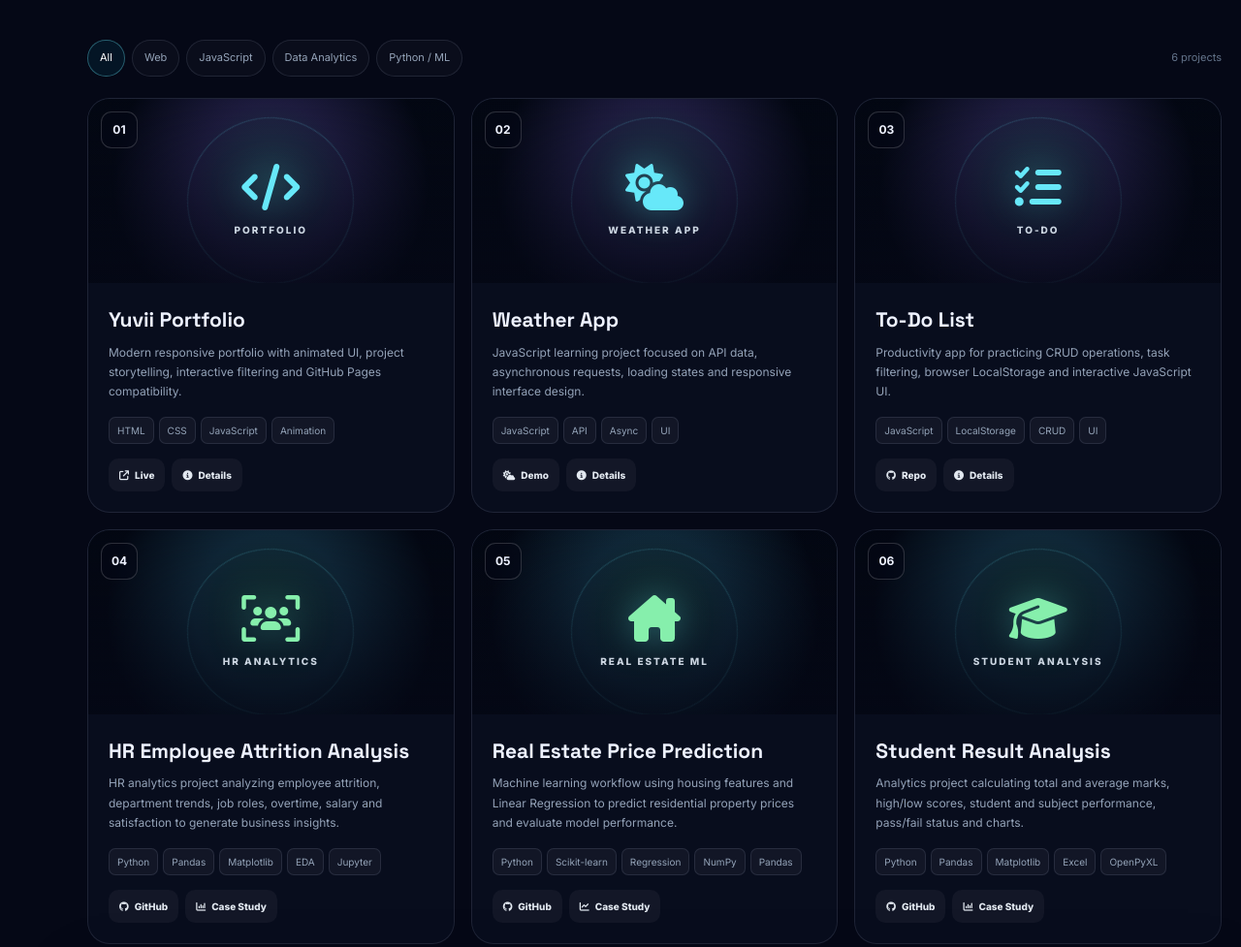
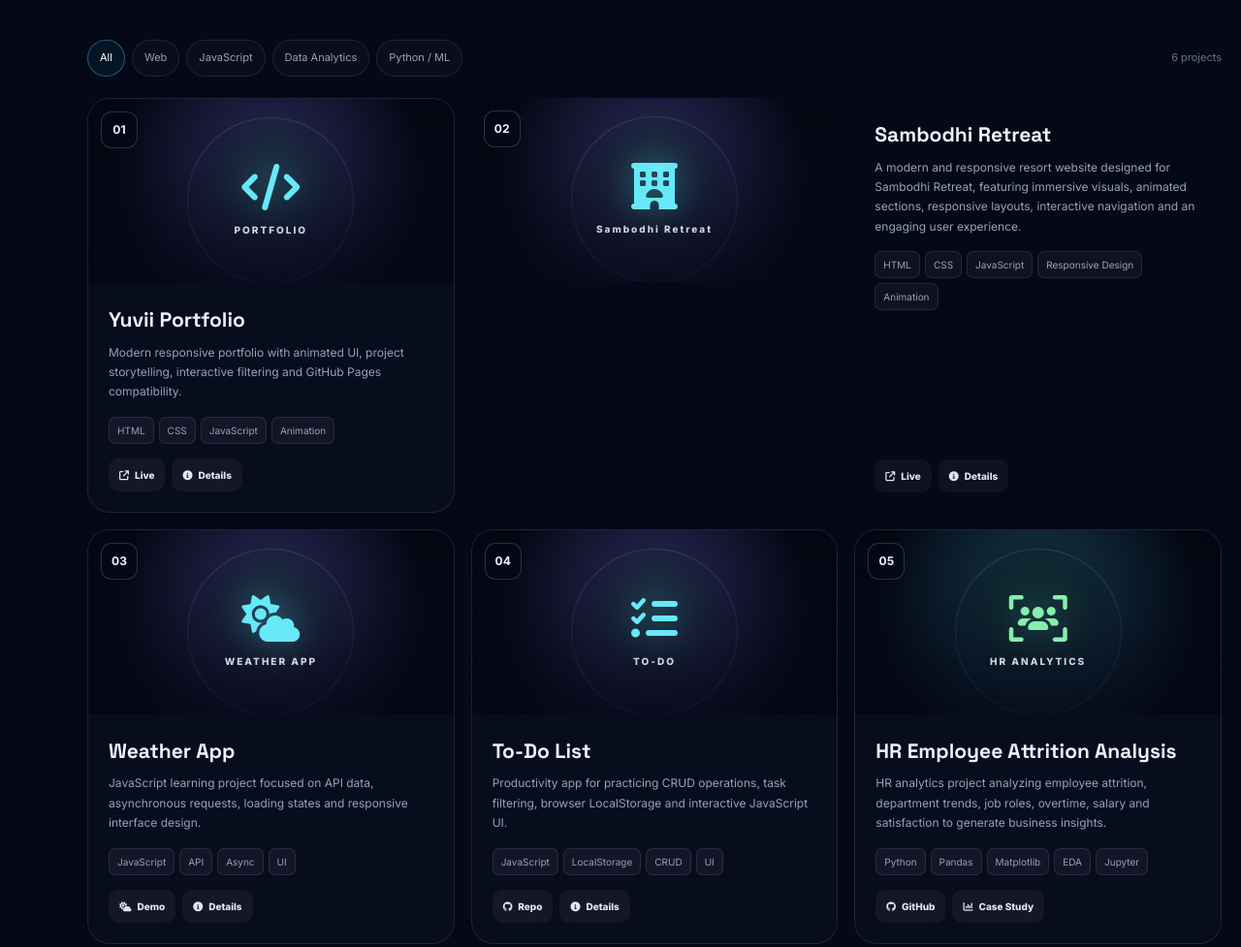
Before and after one commit to yuvii12/Portfolio-website, a plain HTML site: page index.html in a window 1280 px wide. Shown: the part 3455-4432 px from the top of the page at 97% size. Drawn offline with Linux system fonts and the light colour scheme.

Commit message:
Add Sambodhi Retreat project to portfolio
Added a new project entry for Sambodhi Retreat with details and links.

```diff
--- a/index.html
+++ b/index.html
@@ -227,11 +227,60 @@
     </div>
     <div class="projects stagger reveal" id="projectsGrid">
       <article class="project project-item" data-category="web"><div class="project-image"><b>01</b><div class="project-visual"><i class="fa-solid fa-code"></i><span>PORTFOLIO</span></div></div><div class="project-body"><h3>Yuvii Portfolio</h3><p>Modern responsive portfolio with animated UI, project storytelling, interactive filtering and GitHub Pages compatibility.</p><div class="tags"><span>HTML</span><span>CSS</span><span>JavaScript</span><span>Animation</span></div><div class="project-actions"><a href="https://yuvii12.github.io/Portfolio-website/" target="_blank" rel="noopener"><i class="fa-solid fa-arrow-up-right-from-square"></i> Live</a><button class="details" data-project="portfolio"><i class="fa-solid fa-circle-info"></i> Details</button></div></div></article>
-      <article class="project project-item" data-category="javascript"><div class="project-image"><b>02</b><div class="project-visual"><i class="fa-solid fa-cloud-sun"></i><span>WEATHER APP</span></div></div><div class="project-body"><h3>Weather App</h3><p>JavaScript learning project focused on API data, asynchronous requests, loading states and responsive interface design.</p><div class="tags"><span>JavaScript</span><span>API</span><span>Async</span><span>UI</span></div><div class="project-actions"><a href="#" class="placeholder-link"><i class="fa-solid fa-cloud-sun"></i> Demo</a><button class="details" data-project="weather"><i class="fa-solid fa-circle-info"></i> Details</button></div></div></article>
-      <article class="project project-item" data-category="javascript"><div class="project-image"><b>03</b><div class="project-visual"><i class="fa-solid fa-list-check"></i><span>TO-DO</span></div></div><div class="project-body"><h3>To-Do List</h3><p>Productivity app for practicing CRUD operations, task filtering, browser LocalStorage and interactive JavaScript UI.</p><div class="tags"><span>JavaScript</span><span>LocalStorage</span><span>CRUD</span><span>UI</span></div><div class="project-actions"><a href="#" class="placeholder-link"><i class="fa-brands fa-github"></i> Repo</a><button class="details" data-project="todo"><i class="fa-solid fa-circle-info"></i> Details</button></div></div></article>
-      <article class="project project-item" data-category="analytics"><div class="project-image"><b>04</b><div class="project-visual analytics-visual"><i class="fa-solid fa-users-viewfinder"></i><span>HR ANALYTICS</span></div></div><div class="project-body"><h3>HR Employee Attrition Analysis</h3><p>HR analytics project analyzing employee attrition, department trends, job roles, overtime, salary and satisfaction to generate business insights.</p><div class="tags"><span>Python</span><span>Pandas</span><span>Matplotlib</span><span>EDA</span><span>Jupyter</span></div><div class="project-actions"><a href="https://github.com/yuvii12/HR_Employee_Attrition_Analyasis" target="_blank" rel="noopener"><i class="fa-brands fa-github"></i> GitHub</a><button class="details" data-project="hr"><i class="fa-solid fa-chart-column"></i> Case Study</button></div></div></article>
-      <article class="project project-item" data-category="python"><div class="project-image"><b>05</b><div class="project-visual analytics-visual"><i class="fa-solid fa-house-chimney"></i><span>REAL ESTATE ML</span></div></div><div class="project-body"><h3>Real Estate Price Prediction</h3><p>Machine learning workflow using housing features and Linear Regression to predict residential property prices and evaluate model performance.</p><div class="tags"><span>Python</span><span>Scikit-learn</span><span>Regression</span><span>NumPy</span><span>Pandas</span></div><div class="project-actions"><a href="https://github.com/yuvii12/RealEstatePricePrediction" target="_blank" rel="noopener"><i class="fa-brands fa-github"></i> GitHub</a><button class="details" data-project="realestate"><i class="fa-solid fa-chart-line"></i> Case Study</button></div></div></article>
-      <article class="project project-item" data-category="analytics"><div class="project-image"><b>06</b><div class="project-visual analytics-visual"><i class="fa-solid fa-graduation-cap"></i><span>STUDENT ANALYSIS</span></div></div><div class="project-body"><h3>Student Result Analysis</h3><p>Analytics project calculating total and average marks, high/low scores, student and subject performance, pass/fail status and charts.</p><div class="tags"><span>Python</span><span>Pandas</span><span>Matplotlib</span><span>Excel</span><span>OpenPyXL</span></div><div class="project-actions"><a href="https://github.com/yuvii12/Student-Result-Analysis" target="_blank" rel="noopener"><i class="fa-brands fa-github"></i> GitHub</a><button class="details" data-project="student"><i class="fa-solid fa-chart-column"></i> Case Study</button></div></div></article>
+      <div class="project-image">
+        <b>02</b>
+
+        <div class="project-visual">
+            <i class="fa-solid fa-hotel"></i>
+            <span>Sambodhi Retreat</span>
+        </div>
+    </div>
+
+    <div class="project-body">
+
+        <h3>Sambodhi Retreat</h3>
+
+        <p>
+            A modern and responsive resort website designed for Sambodhi Retreat,
+            featuring immersive visuals, animated sections, responsive layouts,
+            interactive navigation and an engaging user experience.
+        </p>
+
+        <div class="tags">
+            <span>HTML</span>
+            <span>CSS</span>
+            <span>JavaScript</span>
+            <span>Responsive Design</span>
+            <span>Animation</span>
+        </div>
+
+        <div class="project-actions">
+
+            <a
+                href="https://yuvii12.github.io/sambodhi_retreat01/"
+                target="_blank"
+                rel="noopener noreferrer"
+            >
+                <i class="fa-solid fa-arrow-up-right-from-square"></i>
+                Live
+            </a>
+
+            <button
+                class="details"
+                data-project="sambodhi-retreat"
+            >
+                <i class="fa-solid fa-circle-info"></i>
+                Details
+            </button>
+
+        </div>
+
+    </div>
+      <article class="project project-item" data-category="javascript"><div class="project-image"><b>03</b><div class="project-visual"><i class="fa-solid fa-cloud-sun"></i><span>WEATHER APP</span></div></div><div class="project-body"><h3>Weather App</h3><p>JavaScript learning project focused on API data, asynchronous requests, loading states and responsive interface design.</p><div class="tags"><span>JavaScript</span><span>API</span><span>Async</span><span>UI</span></div><div class="project-actions"><a href="#" class="placeholder-link"><i class="fa-solid fa-cloud-sun"></i> Demo</a><button class="details" data-project="weather"><i class="fa-solid fa-circle-info"></i> Details</button></div></div></article>
+      <article class="project project-item" data-category="javascript"><div class="project-image"><b>04</b><div class="project-visual"><i class="fa-solid fa-list-check"></i><span>TO-DO</span></div></div><div class="project-body"><h3>To-Do List</h3><p>Productivity app for practicing CRUD operations, task filtering, browser LocalStorage and interactive JavaScript UI.</p><div class="tags"><span>JavaScript</span><span>LocalStorage</span><span>CRUD</span><span>UI</span></div><div class="project-actions"><a href="#" class="placeholder-link"><i class="fa-brands fa-github"></i> Repo</a><button class="details" data-project="todo"><i class="fa-solid fa-circle-info"></i> Details</button></div></div></article>
+      <article class="project project-item" data-category="analytics"><div class="project-image"><b>05</b><div class="project-visual analytics-visual"><i class="fa-solid fa-users-viewfinder"></i><span>HR ANALYTICS</span></div></div><div class="project-body"><h3>HR Employee Attrition Analysis</h3><p>HR analytics project analyzing employee attrition, department trends, job roles, overtime, salary and satisfaction to generate business insights.</p><div class="tags"><span>Python</span><span>Pandas</span><span>Matplotlib</span><span>EDA</span><span>Jupyter</span></div><div class="project-actions"><a href="https://github.com/yuvii12/HR_Employee_Attrition_Analyasis" target="_blank" rel="noopener"><i class="fa-brands fa-github"></i> GitHub</a><button class="details" data-project="hr"><i class="fa-solid fa-chart-column"></i> Case Study</button></div></div></article>
+      <article class="project project-item" data-category="python"><div class="project-image"><b>06</b><div class="project-visual analytics-visual"><i class="fa-solid fa-house-chimney"></i><span>REAL ESTATE ML</span></div></div><div class="project-body"><h3>Real Estate Price Prediction</h3><p>Machine learning workflow using housing features and Linear Regression to predict residential property prices and evaluate model performance.</p><div class="tags"><span>Python</span><span>Scikit-learn</span><span>Regression</span><span>NumPy</span><span>Pandas</span></div><div class="project-actions"><a href="https://github.com/yuvii12/RealEstatePricePrediction" target="_blank" rel="noopener"><i class="fa-brands fa-github"></i> GitHub</a><button class="details" data-project="realestate"><i class="fa-solid fa-chart-line"></i> Case Study</button></div></div></article>
+      <article class="project project-item" data-category="analytics"><div class="project-image"><b>07</b><div class="project-visual analytics-visual"><i class="fa-solid fa-graduation-cap"></i><span>STUDENT ANALYSIS</span></div></div><div class="project-body"><h3>Student Result Analysis</h3><p>Analytics project calculating total and average marks, high/low scores, student and subject performance, pass/fail status and charts.</p><div class="tags"><span>Python</span><span>Pandas</span><span>Matplotlib</span><span>Excel</span><span>OpenPyXL</span></div><div class="project-actions"><a href="https://github.com/yuvii12/Student-Result-Analysis" target="_blank" rel="noopener"><i class="fa-brands fa-github"></i> GitHub</a><button class="details" data-project="student"><i class="fa-solid fa-chart-column"></i> Case Study</button></div></div></article>
     </div>
     <div class="glass analytics-highlight reveal" style="margin-top:24px;padding:24px;"><span style="color:#67e8f9;font-size:11px;font-weight:800;letter-spacing:.16em;">DATA ANALYTICS TRACK</span><h3 style="font-family:'Space Grotesk';font-size:26px;margin-top:8px;">From raw data → analysis → insight.</h3><p style="color:#94a3b8;line-height:1.8;max-width:800px;margin-top:8px;">These projects demonstrate practical work with data cleaning, preprocessing, descriptive analysis, visualization and introductory predictive modeling. The portfolio communicates the business question, technical workflow and insight behind each project.</p><div class="tags" style="margin-top:14px;"><span>Data Cleaning</span><span>EDA</span><span>Visualization</span><span>Statistics</span><span>Machine Learning</span></div></div>
   </div>
```
